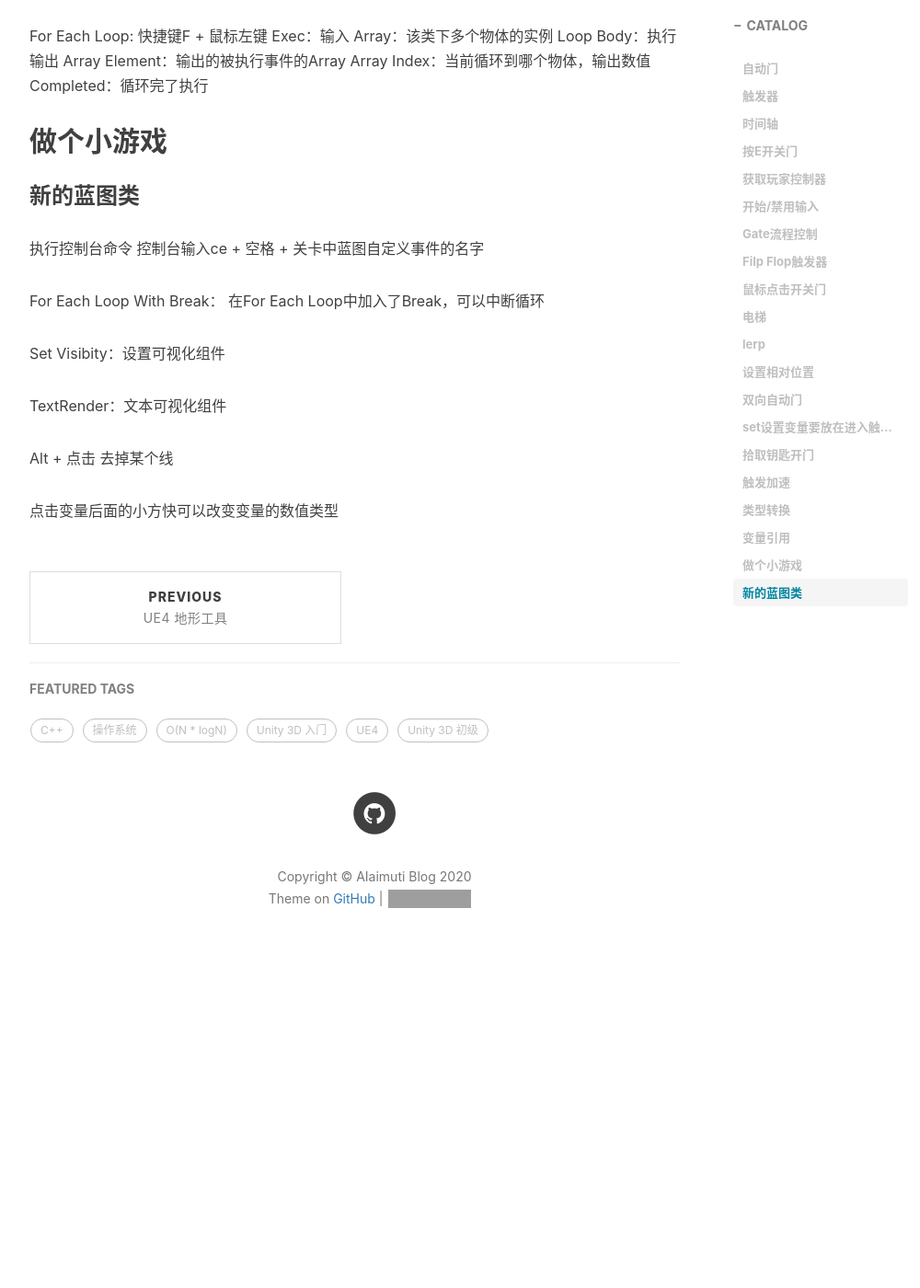
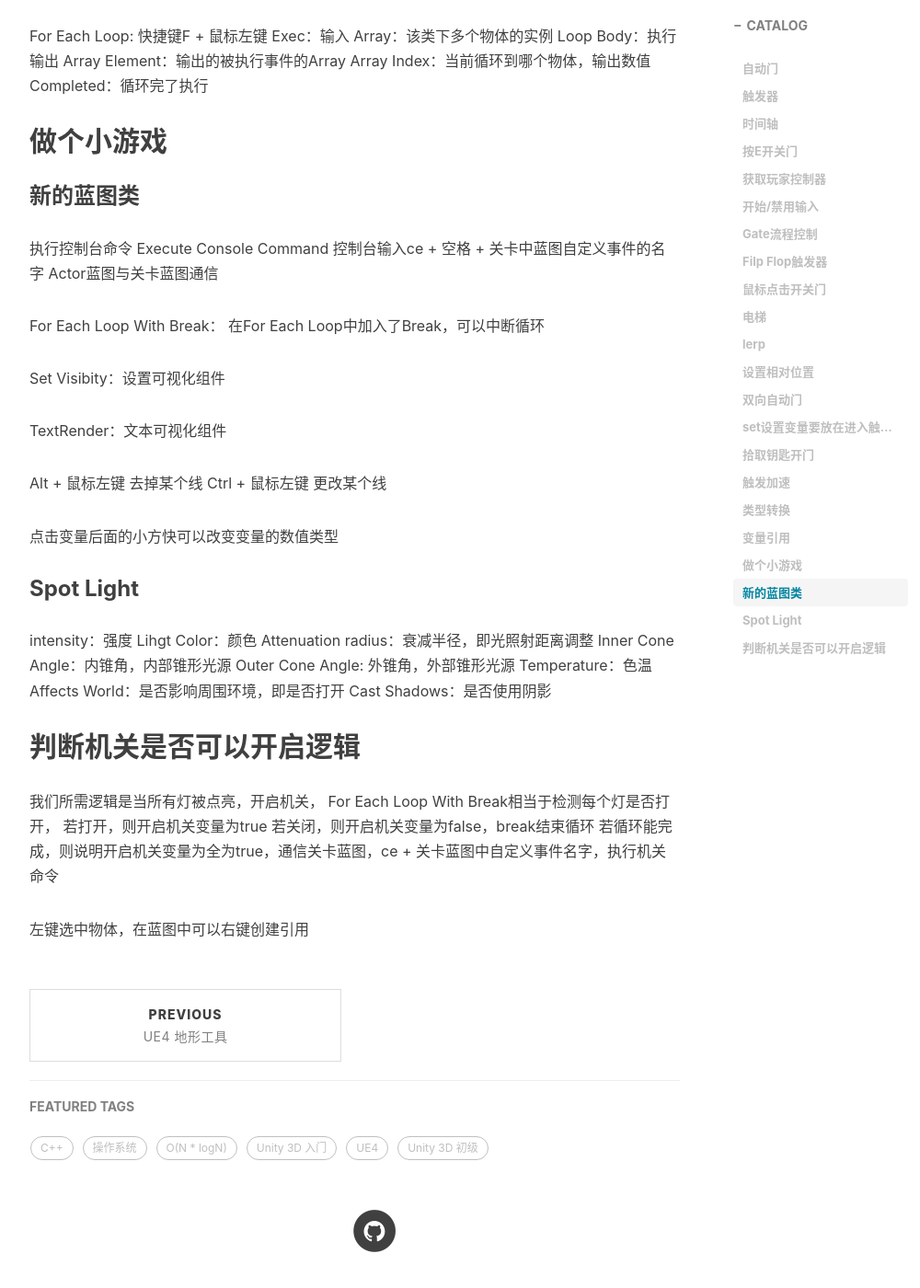
Before and after one commit to AIaimuti/aiaimuti.github.io, a Jekyll site: the page built from _posts/2020-4-12-Blueprint.md, in a window 1280 px wide and 1400 px high, scrolled down 4286 px. Shown: the whole window at 92% size, without its empty margins (233-1233 px from the left). Built offline with Jekyll 4.4.1, drawn with Linux system fonts in a browser that asks for light colours; nearby versions of some CDN libraries; comment, search, counter and statistics services are not loaded; before the commit the page ends 5367 px from its top, so only the background shows below that; grey boxes are pictures that could not be loaded.

Commit message:
Update 2020-4-12-Blueprint.md

```diff
--- a/_posts/2020-4-12-Blueprint.md
+++ b/_posts/2020-4-12-Blueprint.md
@@ -139,7 +139,9 @@ Completed：循环完了执行
 ### 新的蓝图类
 
 执行控制台命令
+Execute Console Command
 控制台输入ce + 空格 + 关卡中蓝图自定义事件的名字
+Actor蓝图与关卡蓝图通信
 
 For Each Loop With Break：
 在For Each Loop中加入了Break，可以中断循环
@@ -148,6 +150,26 @@ Set Visibity：设置可视化组件
 
 TextRender：文本可视化组件
 
-Alt + 点击 去掉某个线
+Alt + 鼠标左键 去掉某个线
+Ctrl + 鼠标左键 更改某个线
 
 点击变量后面的小方快可以改变变量的数值类型
+
+### Spot Light
+intensity：强度
+Lihgt Color：颜色
+Attenuation radius：衰减半径，即光照射距离调整
+Inner Cone Angle：内锥角，内部锥形光源
+Outer Cone Angle: 外锥角，外部锥形光源
+Temperature：色温
+Affects World：是否影响周围环境，即是否打开
+Cast Shadows：是否使用阴影
+
+## 判断机关是否可以开启逻辑
+我们所需逻辑是当所有灯被点亮，开启机关，
+For Each Loop With Break相当于检测每个灯是否打开，
+若打开，则开启机关变量为true
+若关闭，则开启机关变量为false，break结束循环
+若循环能完成，则说明开启机关变量为全为true，通信关卡蓝图，ce + 关卡蓝图中自定义事件名字，执行机关命令
+
+左键选中物体，在蓝图中可以右键创建引用
```
